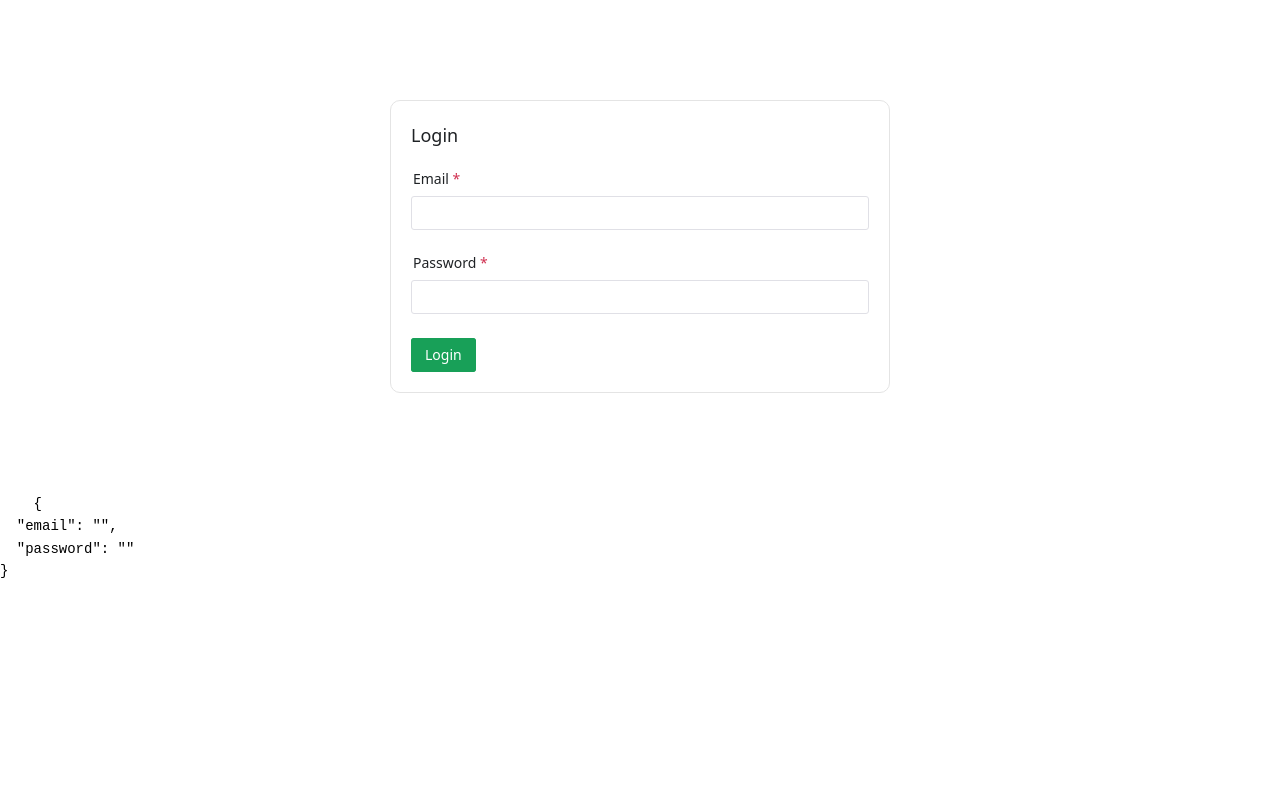
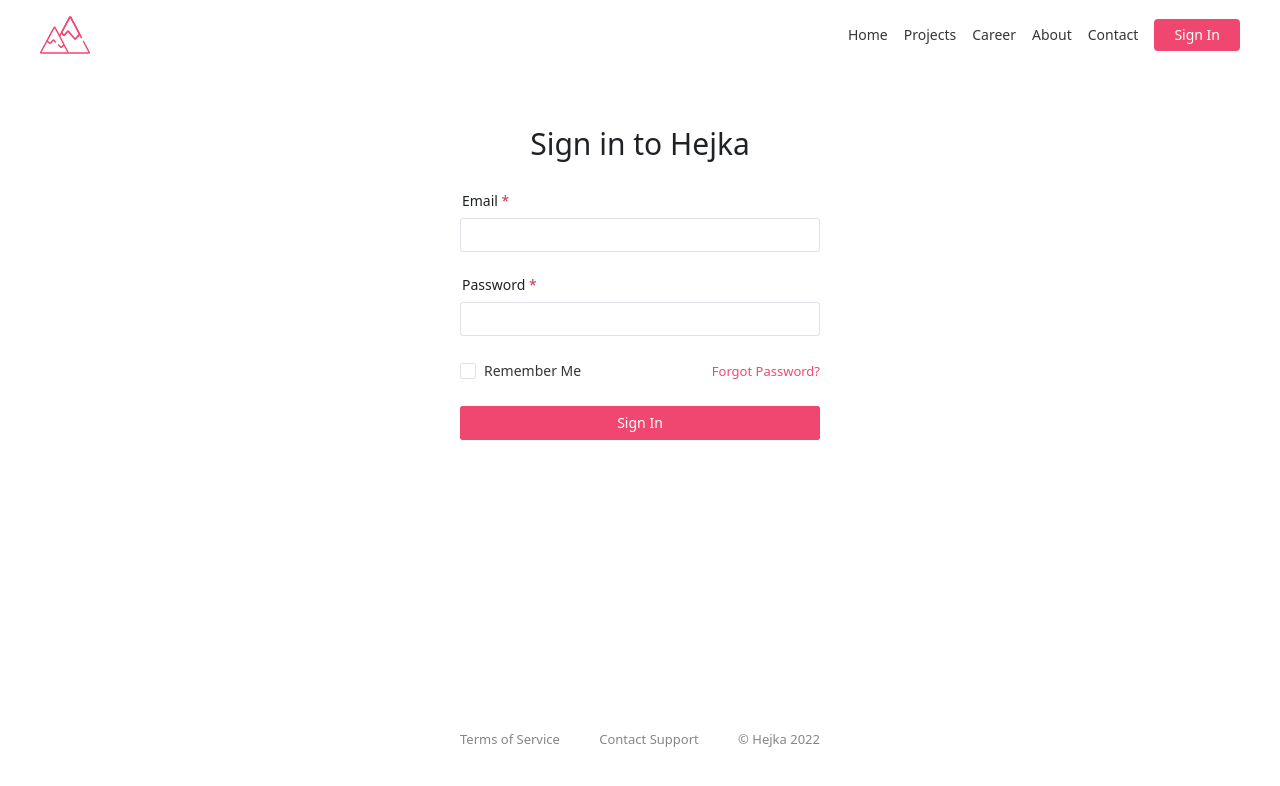
Before and after one commit to VeryBadCode-team/hacknarok_frontend, a Vue app: page /login in a window 1280 px wide. Shown: the top 786 px of the page. Built offline with nearby package versions, Linux system fonts and the light colour scheme.

Commit message:
SignIn refactor

```diff
--- a/src/App.vue
+++ b/src/App.vue
@@ -1,14 +1,27 @@
 <template>
-  <router-view></router-view>
+  <n-config-provider :theme-overrides="theme">
+    <router-view></router-view>
+  </n-config-provider>
 </template>
 
 <script lang="ts">
 import { defineComponent, onBeforeMount } from 'vue';
 import { useAuth } from '@/store/auth';
+import { NConfigProvider, GlobalThemeOverrides } from 'naive-ui';
 
 export default defineComponent({
+  components: {
+    NConfigProvider,
+  },
   setup() {
     const store = useAuth();
+
+    const theme: GlobalThemeOverrides = {
+      common: {
+        primaryColor: '#ef476f',
+        primaryColorHover: '#e2355e'
+      },
+    };
 
     onBeforeMount(() => {
       const currentUser = localStorage.getItem('currentUser');
@@ -16,7 +29,7 @@ export default defineComponent({
         store.user = JSON.parse(currentUser);
       }
     });
-    return {};
+    return { theme };
   },
 });
 </script>
@@ -28,20 +41,20 @@ export default defineComponent({
   // COLORS
   --color-primary: #ef476f;
   --color-primary-dark: #e2355e;
-  --color-light: #FFFFFF;
-  --color-dark: #18181B;
+  --color-light: #ffffff;
+  --color-dark: #18181b;
   --color-gray-dark: #868686;
-  --color-gray-light: #E7E7E7;
+  --color-gray-light: #e7e7e7;
 
   // SPACING
   --base-size: 0.8rem;
 
   // FONTS
-  --primary-header: 600 5.6rem 'Lato', sans-serif;;
-  --secondary-header: 400 3.2rem 'Lato', sans-serif;;
-  --tertiary-header: 700 2rem 'Lato', sans-serif;;
-  --base-font: 300 1.6rem/150% 'Lato', sans-serif;;
-  --base-font-bold: 600 1.6rem 'Lato', sans-serif;;
+  --primary-header: 600 5.6rem 'Lato', sans-serif;
+  --secondary-header: 400 3.2rem 'Lato', sans-serif;
+  --tertiary-header: 700 2rem 'Lato', sans-serif;
+  --base-font: 300 1.6rem/150% 'Lato', sans-serif;
+  --base-font-bold: 600 1.6rem 'Lato', sans-serif;
 }
 
 *,
@@ -53,8 +66,14 @@ export default defineComponent({
 }
 html {
   font-size: 62.5%;
+  overflow-x: hidden;
 }
 
 // Global styles
 
+.n-p,
+.n-h1 {
+  margin: 0;
+}
+
 </style>
--- a/src/components/HelloWorld.vue
+++ b/src/components/HelloWorld.vue
@@ -1,6 +1,5 @@
 <template>
   <div class="wrapper">
-    <n-config-provider :theme-overrides="themeOverrides">
       <n-tabs default-value="register" size="large" justify-content="space-evenly">
         <n-tab-pane name="register" tab="Register">
           <router-link to="/signup">
@@ -13,7 +12,6 @@
           </router-link>
         </n-tab-pane>
       </n-tabs>
-    </n-config-provider>
   </div>
 </template>
 
@@ -23,25 +21,13 @@ import {
   NButton,
   NTabs,
   NTabPane,
-  NConfigProvider,
-  GlobalThemeOverrides,
 } from 'naive-ui';
 
 export default defineComponent({
   components: {
     NButton,
-    NConfigProvider,
     NTabs,
     NTabPane,
-  },
-  setup() {
-    const themeOverrides: GlobalThemeOverrides = {
-      common: {
-        // primaryColor: '#FF0000',
-      },
-    };
-
-    return { themeOverrides };
   },
 });
 </script>
--- a/src/views/SignIn/SignIn.scss
+++ b/src/views/SignIn/SignIn.scss
@@ -1,8 +1,87 @@
+.container {
+  // padding: 4rem 0 2rem 0; // bring back
+  max-width: 120rem;
+  height: 85%; // change back to 100vh if header will be unused
+  margin: 0 auto;
 
-.container {
-    border: 1px solid rgb(228, 228, 228);
-    max-width: 500px;
-    padding: 2rem;
-    border-radius: 10px;
-    margin: 10rem auto;
+  display: flex;
+  align-items: center;
+  flex-direction: column;
+}
+
+// remove if header will be unused
+.xd {
+  height: 100vh;
+}
+
+.sign-in {
+  &__form {
+    min-width: 36rem;
+    text-align: center;
+    margin-top: 5rem;
+
+    .n-p {
+      font-size: 1.3rem;
+      color: var(--color-primary);
+      cursor: pointer;
+      font-size: 1.3rem;
+    }
   }
+
+  &__more {
+    display: flex;
+    justify-content: space-between;
+    align-items: center;
+  }
+
+  .n-h1 {
+    margin-bottom: 2.4rem;
+  }
+
+  .n-button {
+    width: 100%;
+    margin-top: 2.4rem;
+  }
+
+  &__footer {
+    flex: 1;
+    width: 100%;
+    max-width: 36rem;
+
+    display: flex;
+    justify-content: space-between;
+    align-items: flex-end;
+
+    .n-p {
+      font-size: 1.3rem;
+      font-weight: 300;
+      color: var(--color-gray-dark);
+    }
+  }
+}
+
+// remove if header will be unused
+.header {
+  font-size: 4rem;
+  max-width: 120rem;
+  margin: 0 auto;
+  padding: 1rem 0;
+
+  display: flex;
+  align-items: center;
+  justify-content: space-between;
+
+  nav {
+    display: flex;
+    gap: 1.6rem;
+    align-items: center;
+  }
+
+  .test {
+    background: var(--color-primary);
+    color: #fff;
+    padding: 0.5rem 2rem;
+    border: none;
+    border-radius: 4px;
+  }
+}
--- a/src/views/SignIn/SignIn.vue
+++ b/src/views/SignIn/SignIn.vue
@@ -1,29 +1,57 @@
 <template>
-  <n-form :model="model" :rules="rules" class="container" ref="formRef">
-    <n-h3>Login</n-h3>
+<!-- remove class xd and header if unused - if used create Header component and use here -->
+  <div class="xd">
+    <div class="header">
+        <img src="../../assets/logo.svg" alt="xd">
+      <nav>
+        <n-p>Home</n-p>
+        <n-p>Projects</n-p>
+        <n-p>Career</n-p>
+        <n-p>About</n-p>
+        <n-p>Contact</n-p>
+        <n-p class="test">Sign In</n-p>
+      </nav>
+    </div>
+    <div class="sign-in container">
+      <n-form :model="model" :rules="rules" ref="formRef" class="sign-in__form">
+        <n-h1>Sign in to Hejka</n-h1>
         <n-form-item path="email" label="Email">
           <n-input type="text" placeholder="" v-model:value="model.email" />
         </n-form-item>
         <n-form-item path="password" label="Password">
-      <n-input type="password" placeholder="" v-model:value="model.password" />
+          <n-input
+            type="password"
+            placeholder=""
+            v-model:value="model.password"
+          />
         </n-form-item>
-    <n-button type="primary" @click="handleClick"> Login </n-button>
+        <div class="sign-in__more">
+          <n-checkbox>Remember Me</n-checkbox>
+          <n-p>Forgot Password?</n-p>
+        </div>
+        <n-button type="primary" @click="handleClick"> Sign In </n-button>
       </n-form>
-  <pre>
-    {{ JSON.stringify(model, null, 2) }}
-  </pre>
+      <div class="sign-in__footer">
+        <n-p>Terms of Service</n-p>
+        <n-p>Contact Support</n-p>
+        <n-p>&copy; Hejka 2022</n-p>
+      </div>
+    </div>
+  </div>
 </template>
 
 <script lang="ts">
 import { defineComponent, ref } from 'vue';
 import {
   NInput,
-  NH3,
+  NH1,
   NForm,
   NFormItem,
   FormRules,
   NButton,
   FormInst,
+  NCheckbox,
+  NP,
 } from 'naive-ui';
 import { SHA256, enc } from 'crypto-js';
 import { LoginModel } from '@/types';
@@ -34,9 +62,11 @@ export default defineComponent({
   components: {
     NButton,
     NForm,
+    NCheckbox,
     NFormItem,
-    NH3,
+    NH1,
     NInput,
+    NP,
   },
   setup() {
     const formRef = ref<FormInst | null>(null);
```
Also changed, not shown: src/assets/logo.png (deleted), src/assets/logo.svg (added), todo.txt. Lines whose indentation alone changed are shown as unchanged.
